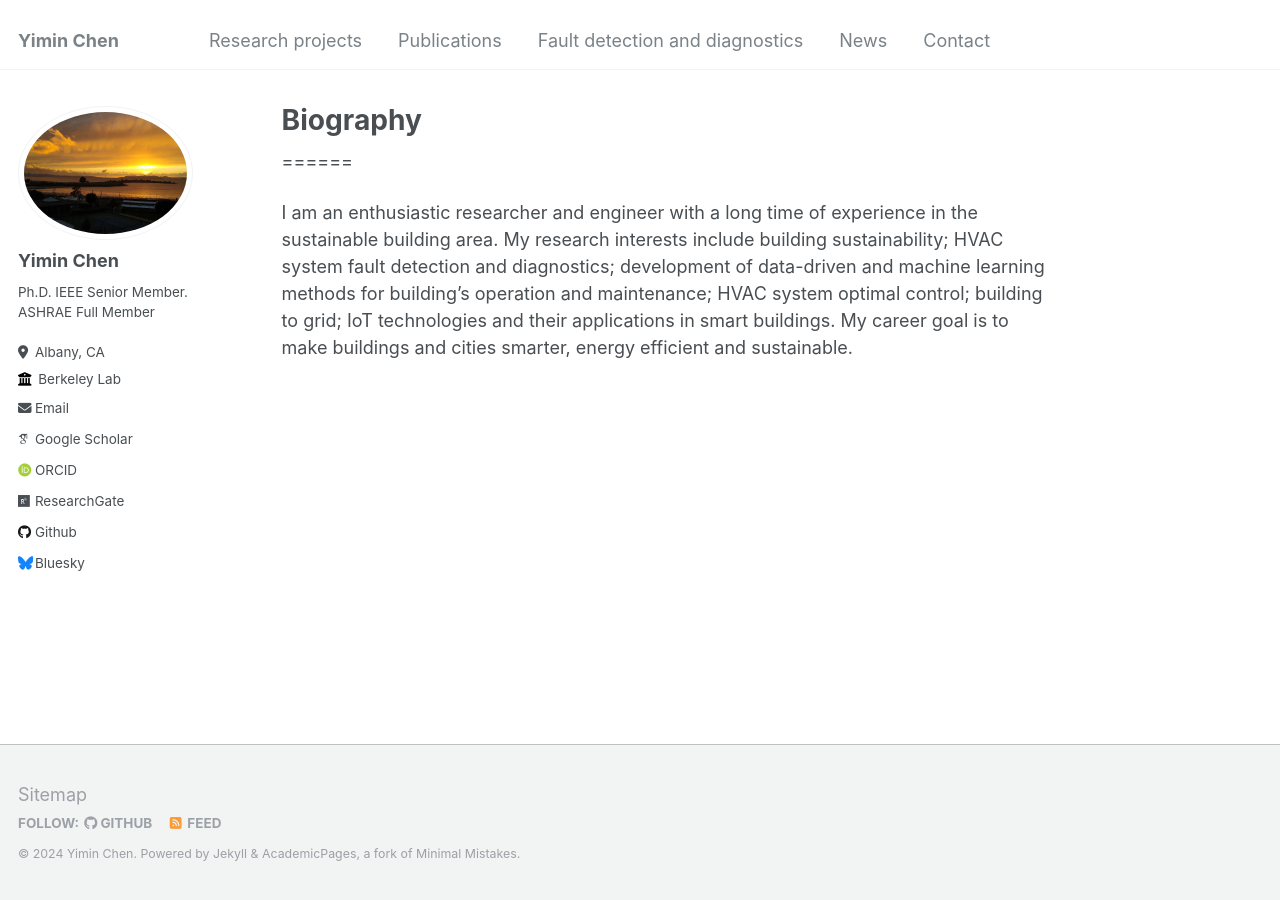
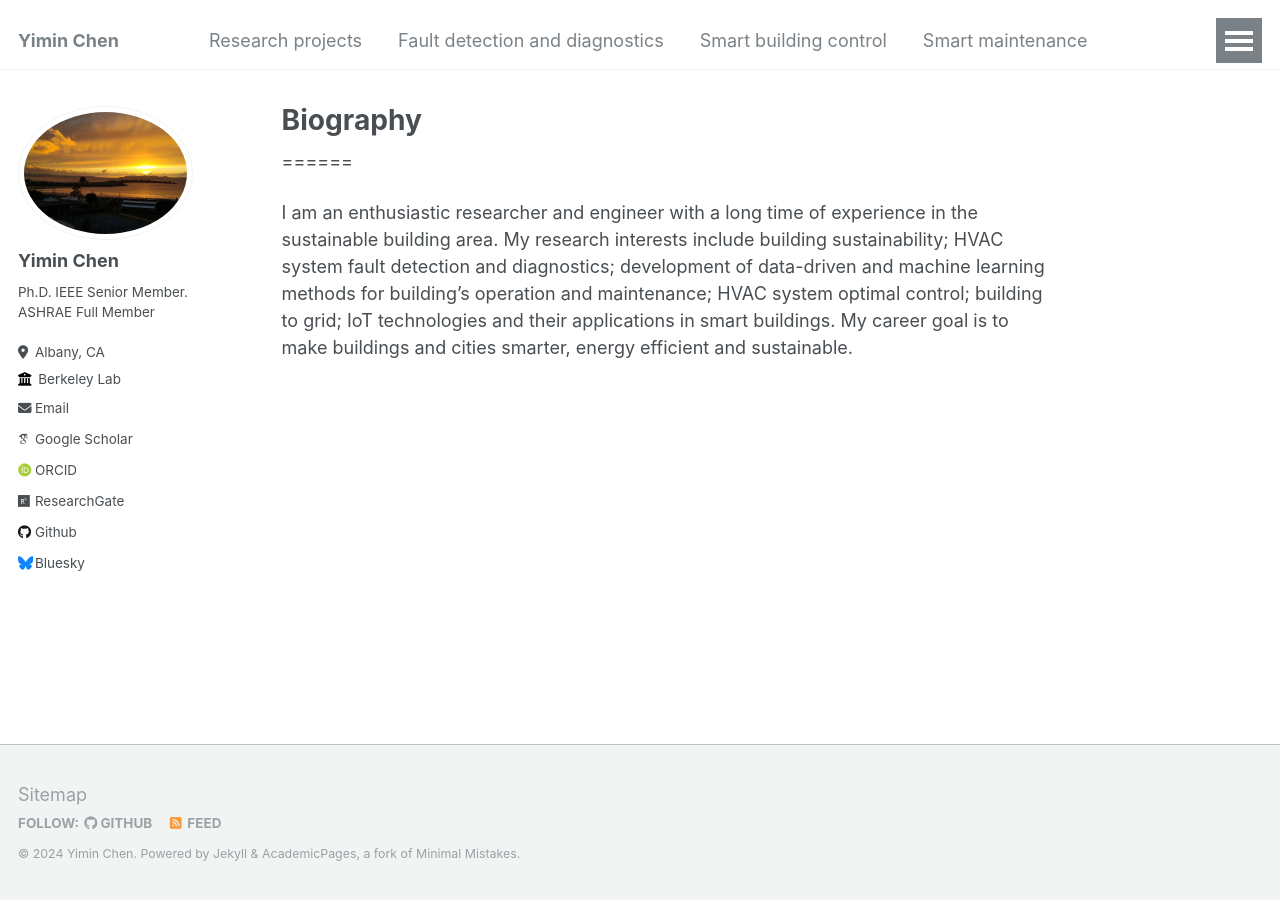
Before and after one commit to chenymstudy2015/YiminChen, a Jekyll site: the page built from _pages/about.md, in a window 1280 px wide. Built offline with Jekyll 4.4.1, drawn with Linux system fonts in a browser that asks for light colours; some web fonts are replaced.

Commit message:
Update navigation.yml
Add new pages

```diff
--- a/_data/navigation.yml
+++ b/_data/navigation.yml
@@ -1,7 +1,16 @@
 # main links links
 main:
   - title: "Research projects"
-    url: /Research projects/
+    url: /research projects/
+
+  - title: "Fault detection and diagnostics"
+    url: /FDD/
+
+  - title: "Smart building control"
+    url: /building control/
+
+  - title: "Smart maintenance"
+    url: /maintenance/
 
   - title: "Publications"
     url: /publications/
@@ -9,14 +18,8 @@ main:
   #- title: "Talks"
   #  url: /talks/
 
-  - title: "Fault detection and diagnostics"
-    url: /FDD/
-
  # - title: "Blog Posts"
  #   url: /year-archive/
 
   - title: "News"
     url: /News/
-
-  - title: "Contact"
-    url: /Contact/
```
